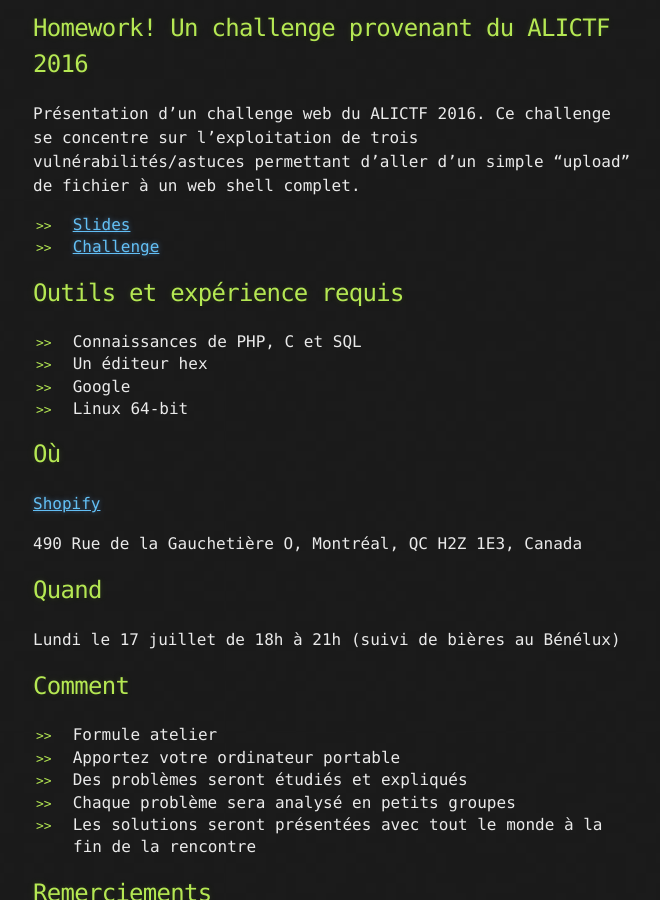
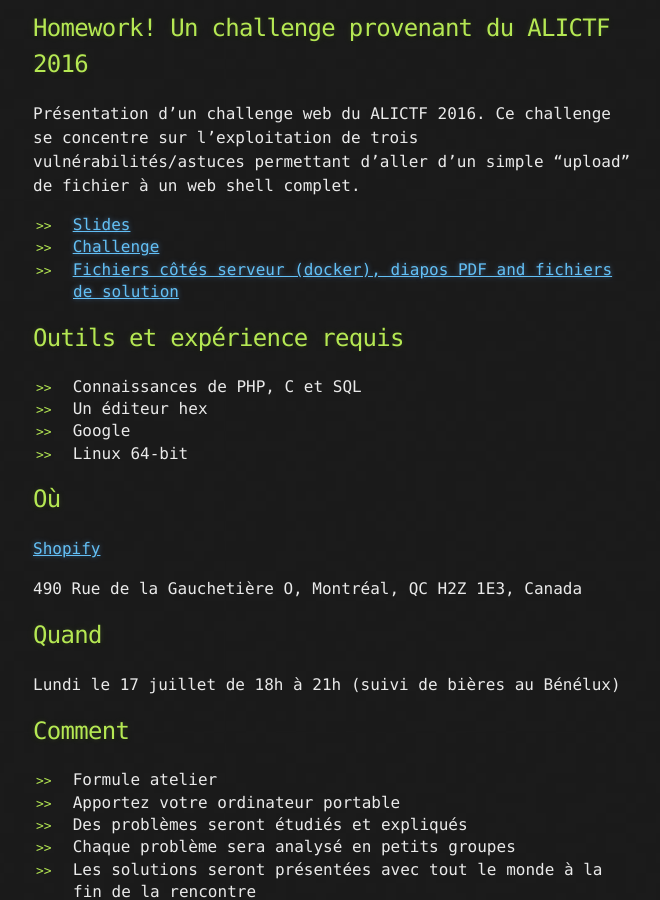
Before and after one commit to montrehack/montrehack.github.com, a Jekyll site: the page built from index.md, in a window 1280 px wide and 900 px high, scrolled down 864 px. Shown: the whole window, without its empty margins (307-967 px from the left). Built offline with Jekyll 4.4.1, drawn with Linux system fonts in a browser that asks for light colours; comment, search, counter and statistics services are not loaded; some of the changed text lies outside the part shown.

Commit message:
July: Added a link to the challenge files

```diff
--- a/index.md
+++ b/index.md
@@ -19,6 +19,7 @@ complet.
 
 * [Slides](https://docs.google.com/presentation/d/1E74AcLHB5nL_epwRYq8R0sYq67pFSoBWXbFSpjAJniE/edit?pli=1#slide=id.p)
 * [Challenge](http://web.poptheshell.com:31337/)
+* [Fichiers côtés serveur (docker), diapos PDF and fichiers de solution](https://github.com/Corb3nik/Talk-MontreHack-Homework)
 
 ## Outils et expérience requis
 
@@ -66,6 +67,7 @@ different vulnerabilities/tricks allowing you to go from a simple file upload to
 
 * [Slides](https://docs.google.com/presentation/d/1E74AcLHB5nL_epwRYq8R0sYq67pFSoBWXbFSpjAJniE/edit?pli=1#slide=id.p)
 * [Challenge](http://web.poptheshell.com:31337/)
+* [Server files (docker), PDF slides and Solution files](https://github.com/Corb3nik/Talk-MontreHack-Homework)
 
 ## Tools and Experience Required
 
```
